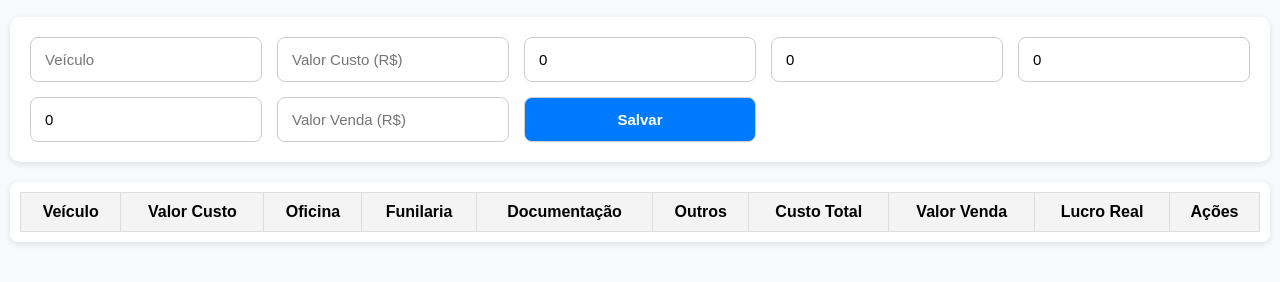
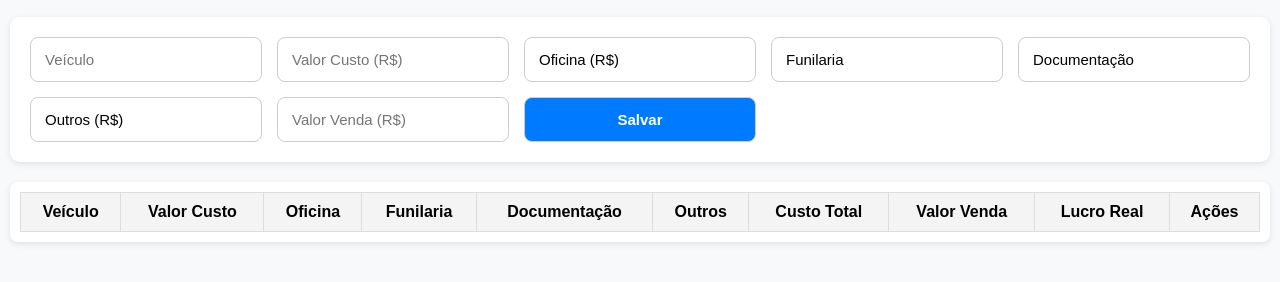
Before and after one commit to joaoguilherme-star/controle-zap, a plain HTML site: page index.html in a window 1280 px wide. Shown: the part 62-344 px from the top of the page. Drawn offline with Linux system fonts and the light colour scheme.

Commit message:
add value to placeholder

```diff
--- a/index.html
+++ b/index.html
@@ -93,10 +93,10 @@
     <input type="hidden" id="editIndex">
     <input type="text" id="veiculo" placeholder="Veículo" required>
     <input type="text" class="money" id="valorCusto" placeholder="Valor Custo (R$)" required>
-    <input type="text" class="money" id="oficina" placeholder="Oficina (R$)" value="0">
-    <input type="text" class="money" id="funilaria" placeholder="Funilaria (R$)" value="0">
-    <input type="text" class="money" id="documentacao" placeholder="Documentação (R$)" value="0">
-    <input type="text" class="money" id="outros" placeholder="Outros (R$)" value="0">
+    <input type="text" class="money" id="oficina" placeholder="Oficina (R$)" value="Oficina (R$)">
+    <input type="text" class="money" id="funilaria" placeholder="Funilaria (R$)" value="Funilaria">
+    <input type="text" class="money" id="documentacao" placeholder="Documentação (R$)" value="Documentação">
+    <input type="text" class="money" id="outros" placeholder="Outros (R$)" value="Outros (R$)">
     <input type="text" class="money" id="valorVenda" placeholder="Valor Venda (R$)" required>
     <button type="submit">Salvar</button>
   </form>
```
